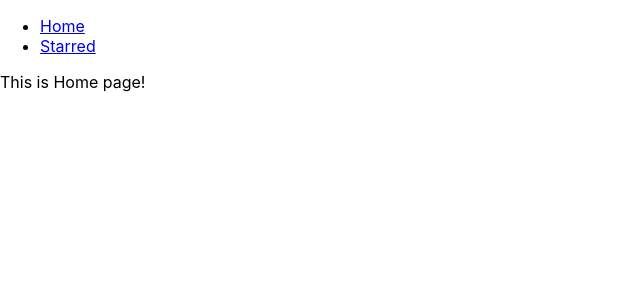
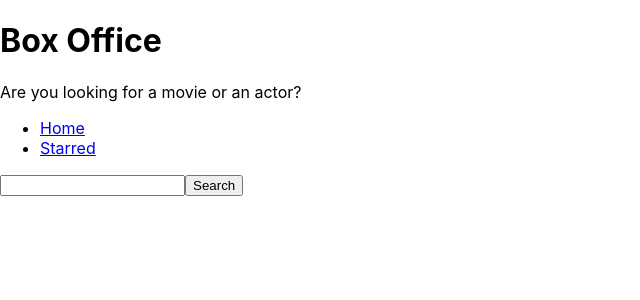
Before and after one commit to Puru-Soni/React_box_office_app, a React (Create React App) app: page / in a window 1280 px wide. Shown: the top 300 px of the page, without its empty margins (0-640 px from the left). Built offline with nearby package versions, Linux system fonts and the light colour scheme.

Commit message:
added input search and result from tv maze api

```diff
--- a/src/App.js
+++ b/src/App.js
@@ -1,14 +1,10 @@
 import React from 'react'
 import { Switch, Route } from 'react-router-dom';
-import Navs from './components/Navs'
-import { Home } from './pages/Home';
-import { Starred } from './pages/Starred';
+import Home from './pages/Home';
+import Starred from './pages/Starred';
 
 const App = ()=>{
   return (
-    <div>
-      <Navs />
-
     <Switch>
       <Route exact path="/">
         <Home />
@@ -24,7 +20,6 @@
         </div>
       </Route>
     </Switch>
-    </div>
   );
 }
 
--- /dev/null
+++ b/src/components/MainPageLayout.js
@@ -0,0 +1,16 @@
+import React from 'react'
+import Navs from './Navs'
+import Title from './Tilte'
+
+const MainPageLayout = ({ children }) => {
+    return (
+        <div>
+            <Title title="Box Office" subtitle="Are you looking for a movie or an actor?"/>
+            <Navs />
+
+            {children}
+        </div>
+    )
+}
+
+export default MainPageLayout;
--- a/src/components/Navs.js
+++ b/src/components/Navs.js
@@ -9,7 +9,7 @@
 
 const Navs = () => {
     return (
-        <div>
+        <nav>
             <ul>
                 {
                     LINKS.map(item => (
@@ -19,7 +19,7 @@
                     ))
                 }
             </ul>
-        </div>
+        </nav>
     )
 }
 
--- /dev/null
+++ b/src/components/Tilte.js
@@ -0,0 +1,10 @@
+import React from 'react'
+
+export default function Tilte({ title, subtitle }){
+    return (
+        <div>
+            <h1>{ title }</h1>
+            <p>{ subtitle }</p>
+        </div>
+    )
+}
--- a/src/pages/Home.js
+++ b/src/pages/Home.js
@@ -1,9 +1,34 @@
-import React from 'react'
+/* eslint-disable jsx-a11y/control-has-associated-label */
+import React, { useState } from 'react'
+import MainPageLayout from '../components/MainPageLayout';
 
-export const Home = () => {
+const Home = () => {
+    const [input, setInput] = useState('');
+
+    const onSearch = ()=>{
+        fetch(`https://api.tvmaze.com/search/shows?q=${input}`)
+        .then(r => r.json())
+        .then(result => {
+            console.log(result)
+        })
+    }
+
+    const onKeyDown = (ev)=>{
+        if(ev.keyCode === 13){
+            onSearch();
+        }
+    }
+
+    const onInputChange = (ev)=>{
+        setInput(ev.target.value);
+    }
+
     return (
-        <div>
-            This is Home page!
-        </div>
+        <MainPageLayout>
+            <input type="text" onChange={onInputChange} onKeyDown={onKeyDown} value={input} />
+            <button type="button" onClick={onSearch}>Search</button>
+        </MainPageLayout>
     )
 }
+
+export default Home;
--- a/src/pages/Starred.js
+++ b/src/pages/Starred.js
@@ -1,9 +1,12 @@
 import React from 'react'
+import MainPageLayout from '../components/MainPageLayout';
 
-export const Starred = () => {
+const Starred = () => {
     return (
-        <div>
+        <MainPageLayout>
             This is Starred Page!
-        </div>
+        </MainPageLayout>
     )
 }
+
+export default Starred;
```
Lines whose indentation alone changed are shown as unchanged.
